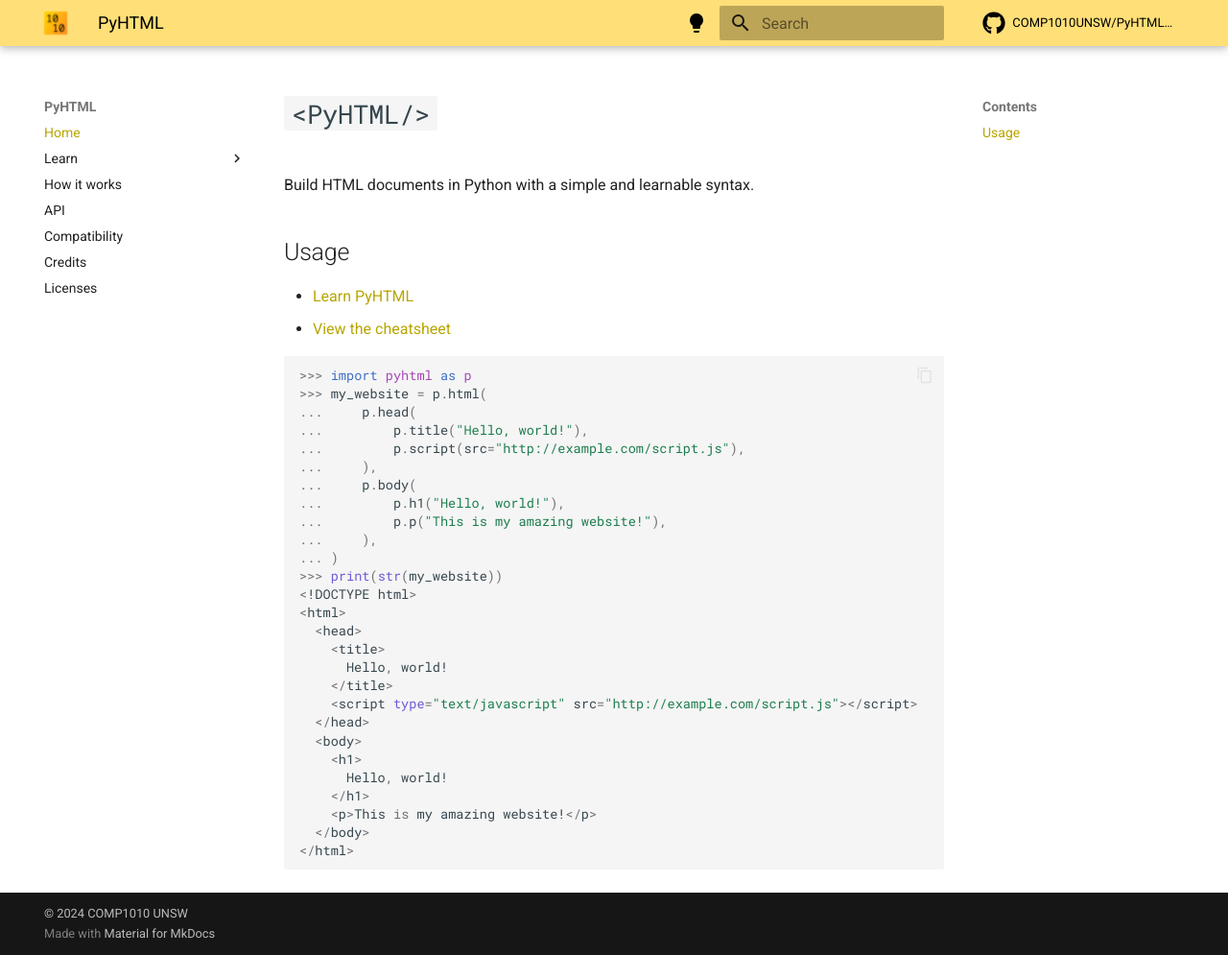
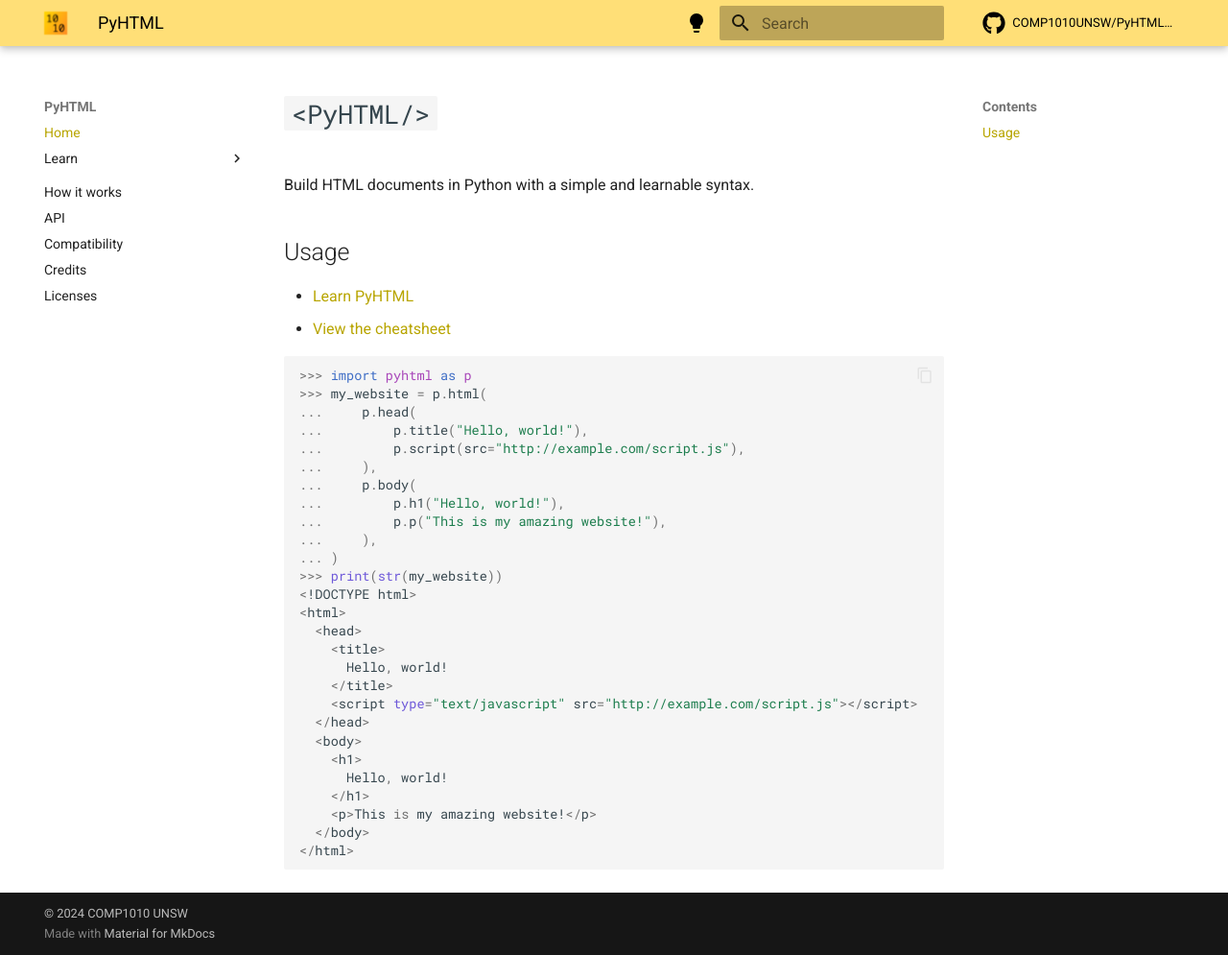
Before and after one commit to COMP1010UNSW/pyhtml-enhanced, an MkDocs documentation site: the page built from docs/index.md, in a window 1280 px wide and 995 px high. Shown: the whole window at 96% size. Built offline with MkDocs 1.6.1 and Material for MkDocs 9.7.7, drawn with Linux system fonts in a browser that asks for light colours; comment, search, counter and statistics services are not loaded.

Commit message:
Docs site: fix spacing around nested nav items

```diff
--- a/docs/stylesheets/extra.css
+++ b/docs/stylesheets/extra.css
@@ -3,6 +3,11 @@
     --md-accent-fg-color: #d6a400 !important;
     /* Title bar color */
     --md-primary-fg-color: #ffdf77 !important;
+}
+
+/* Fix spacing around nested nav items */
+.md-nav__item--nested {
+    padding-bottom: 8px !important;
 }
 
 .md-header {
```
